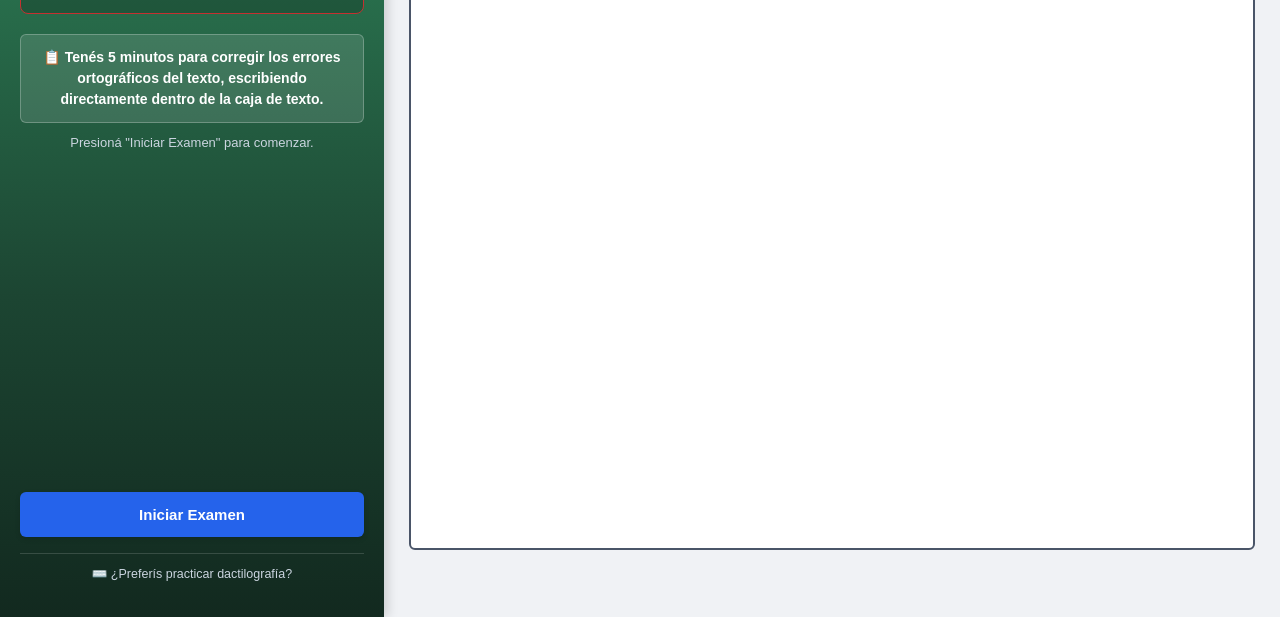
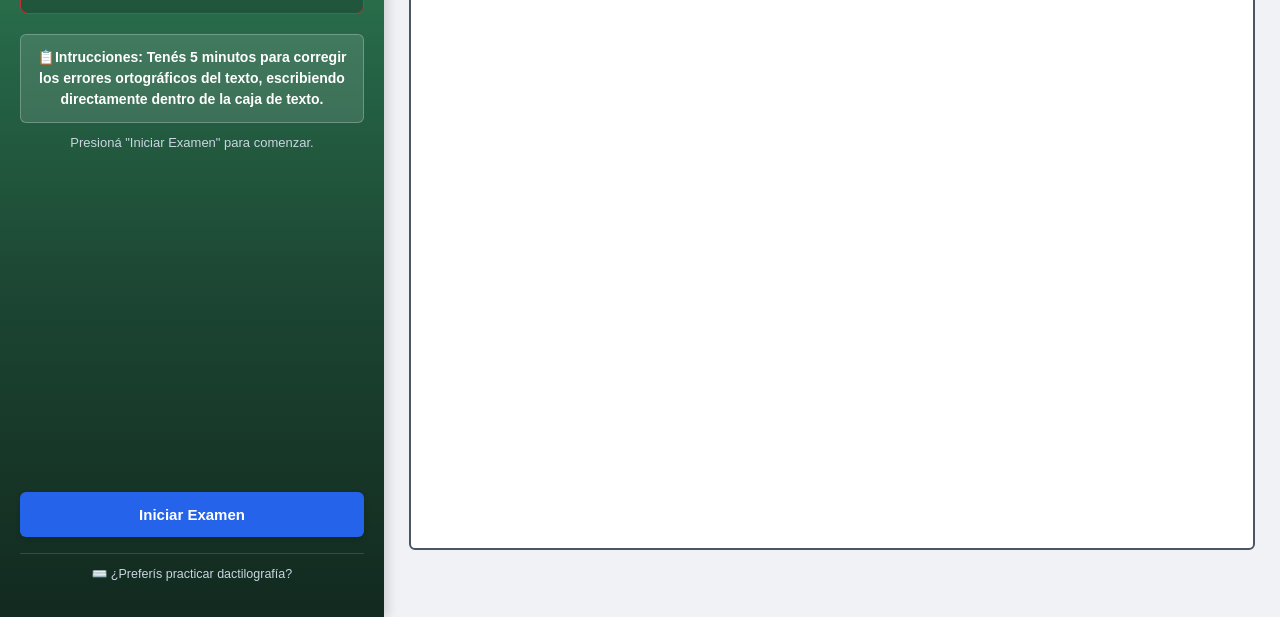
Before and after one commit to CR-255/simulador-dactilografia, a plain HTML site: page ortografia.html in a window 1280 px wide. Shown: the part 183-800 px from the top of the page. Drawn offline with Linux system fonts and the light colour scheme.

Commit message:
Update ortografia.html

```diff
--- a/ortografia.html
+++ b/ortografia.html
@@ -249,7 +249,7 @@
         <div class="sidebar-top">
             <h1>Examen de Ortografía</h1>
             <div class="timer-box" id="cronometro">05:00</div>
-            <div class="goal-box">📋 Tenés 5 minutos para corregir los errores ortográficos del texto, escribiendo directamente dentro de la caja de texto.</div>
+            <div class="goal-box">📋Intrucciones: Tenés 5 minutos para corregir los errores ortográficos del texto, escribiendo directamente dentro de la caja de texto.</div>
             <p id="hint-text">Presioná "Iniciar Examen" para comenzar.</p>
         </div>
         <div class="sidebar-bottom">
```
